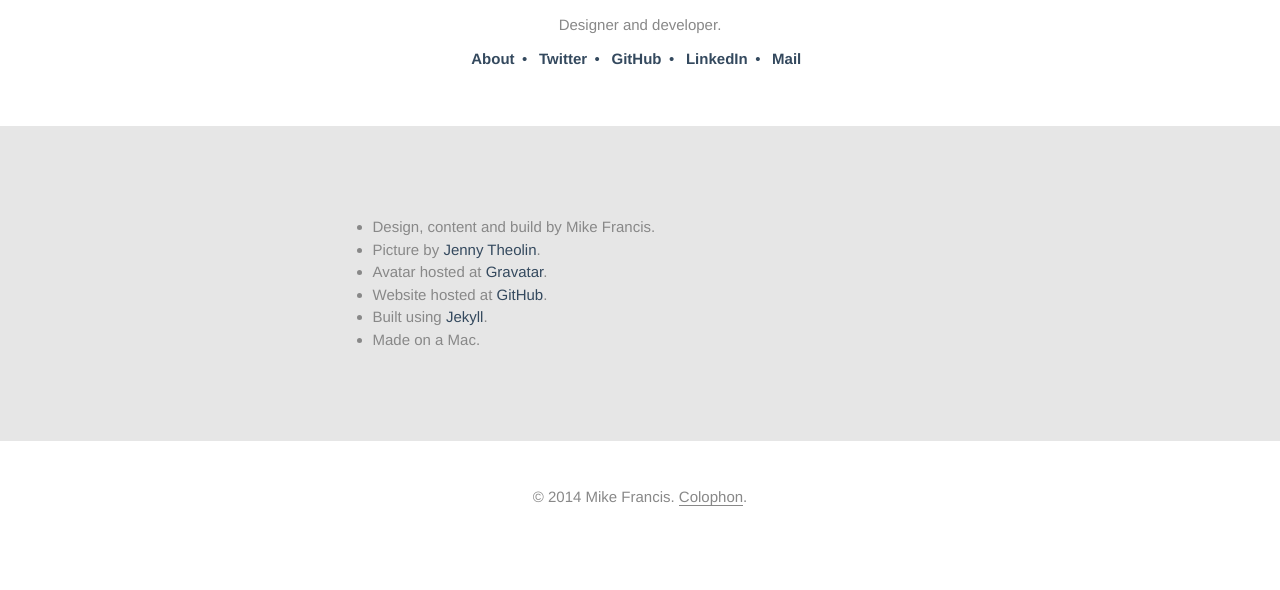
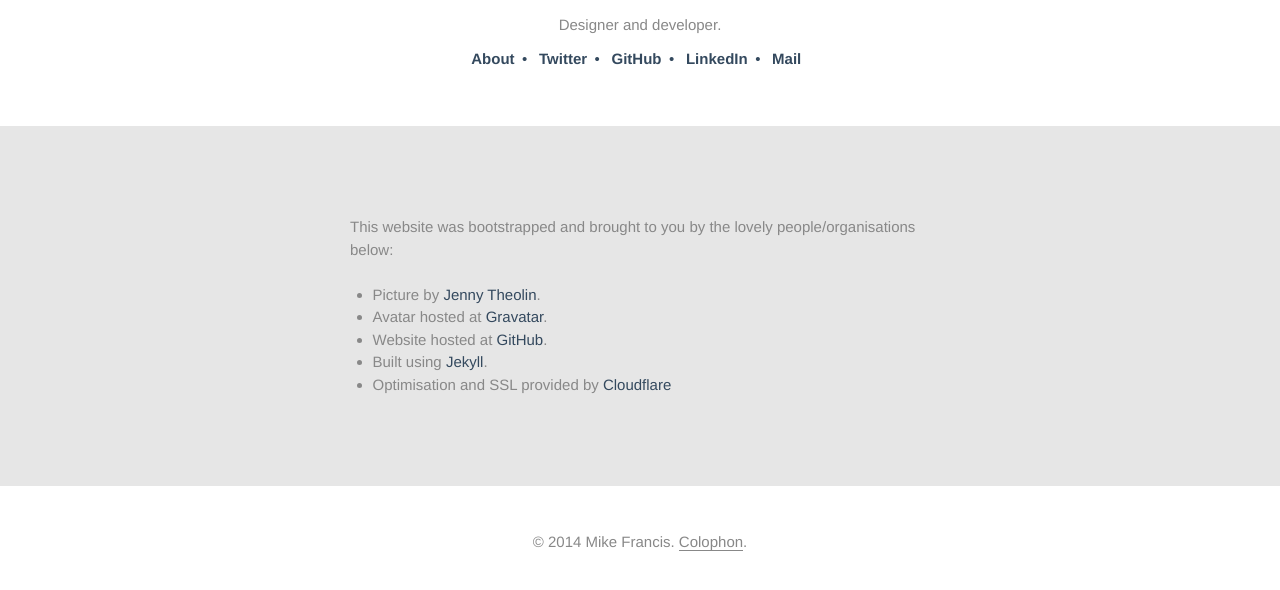
Before and after one commit to mikefrancis/mikefrancis.dev, a Jekyll site: the page built from colophon.md, in a window 1280 px wide, cut to the strip 175-765 px from the top of the page. Built offline with Jekyll 4.4.1, drawn with Linux system fonts in a browser that asks for light colours.

Commit message:
Update colophon.md

```diff
--- a/colophon.md
+++ b/colophon.md
@@ -4,9 +4,10 @@ title: Colophon
 permalink: /colophon/
 ---
 
-* Design, content and build by Mike Francis.
+This website was bootstrapped and brought to you by the lovely people/organisations below:
+
 * Picture by [Jenny Theolin](http://www.jennytheolin.com).
 * Avatar hosted at [Gravatar](http://gravatar.com).
 * Website hosted at [GitHub](http://github.com).
 * Built using [Jekyll](http://jekyllrb.com).
-* Made on a Mac.
+* Optimisation and SSL provided by [Cloudflare](http://www.cloudflare.com)
```
